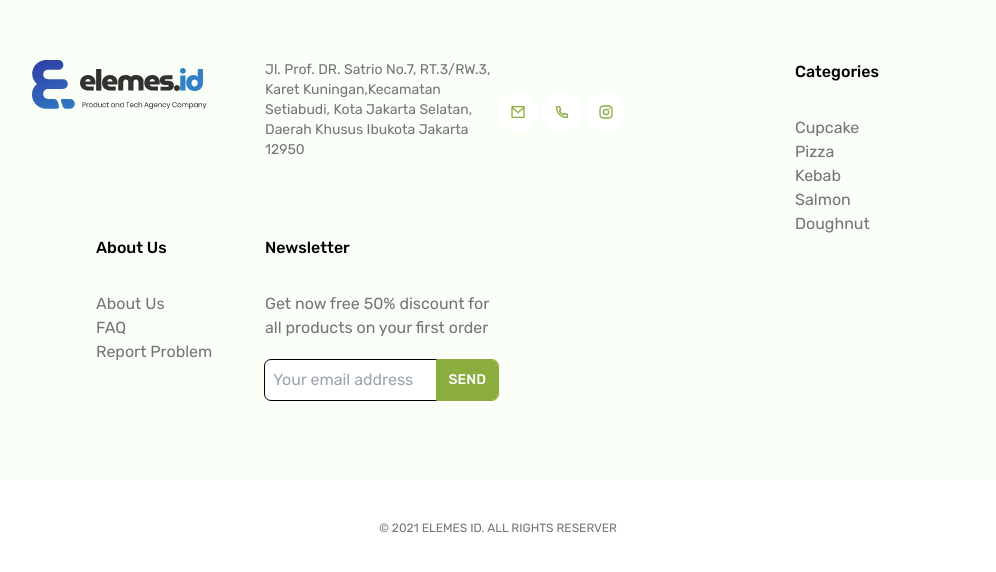
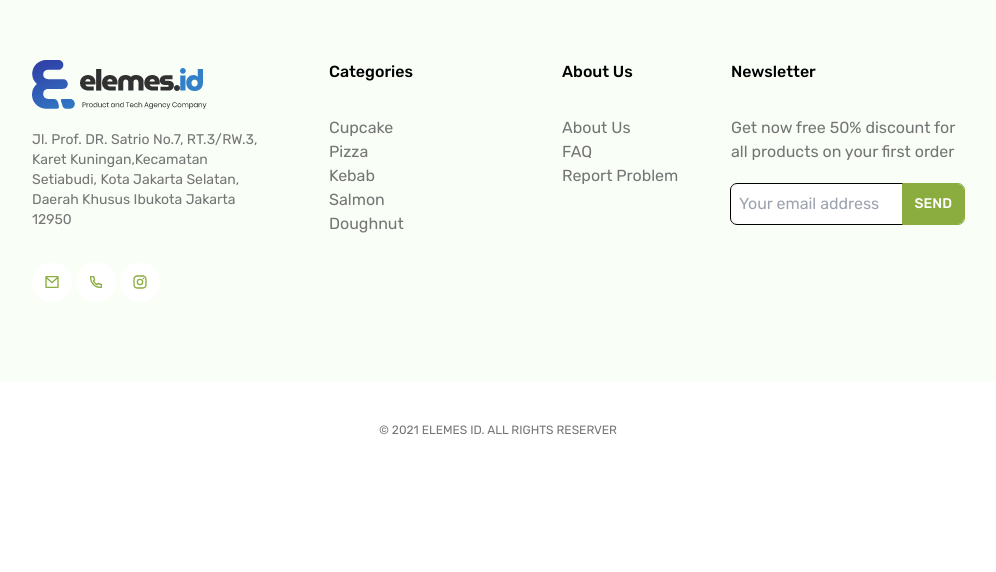
Before and after one commit to muhammadfauzulhanif16/frontend_test_elemes, a React (Create React App) app: page / in a window 1280 px wide. Shown: the part 2222-2794 px from the top of the page, without its empty margins (142-1138 px from the left). After the commit the page ends 2700 px from the top, so only its background shows below. Built offline with nearby package versions, Linux system fonts and the light colour scheme.

Commit message:
fix footer component

```diff
--- a/src/components/Footer/index.jsx
+++ b/src/components/Footer/index.jsx
@@ -11,7 +11,7 @@ export const Footer = () => {
     <div className="px-28 pt-48">
       <Card cardClass="bg-white-f9fff6 rounded-1.25 px-3.875 py-20 bg-white-f9eef3 w-full h-full">
         <div className="grid grid-cols-4">
-          <>
+          <div className="flex-col">
             <Button isIcon={true} className="mb-5">
               <Logo />
             </Button>
@@ -42,7 +42,7 @@ export const Footer = () => {
                 <RiInstagramLine />
               </Button>
             </div>
-          </>
+          </div>
 
           <div className="pl-16">
             <Card
```
